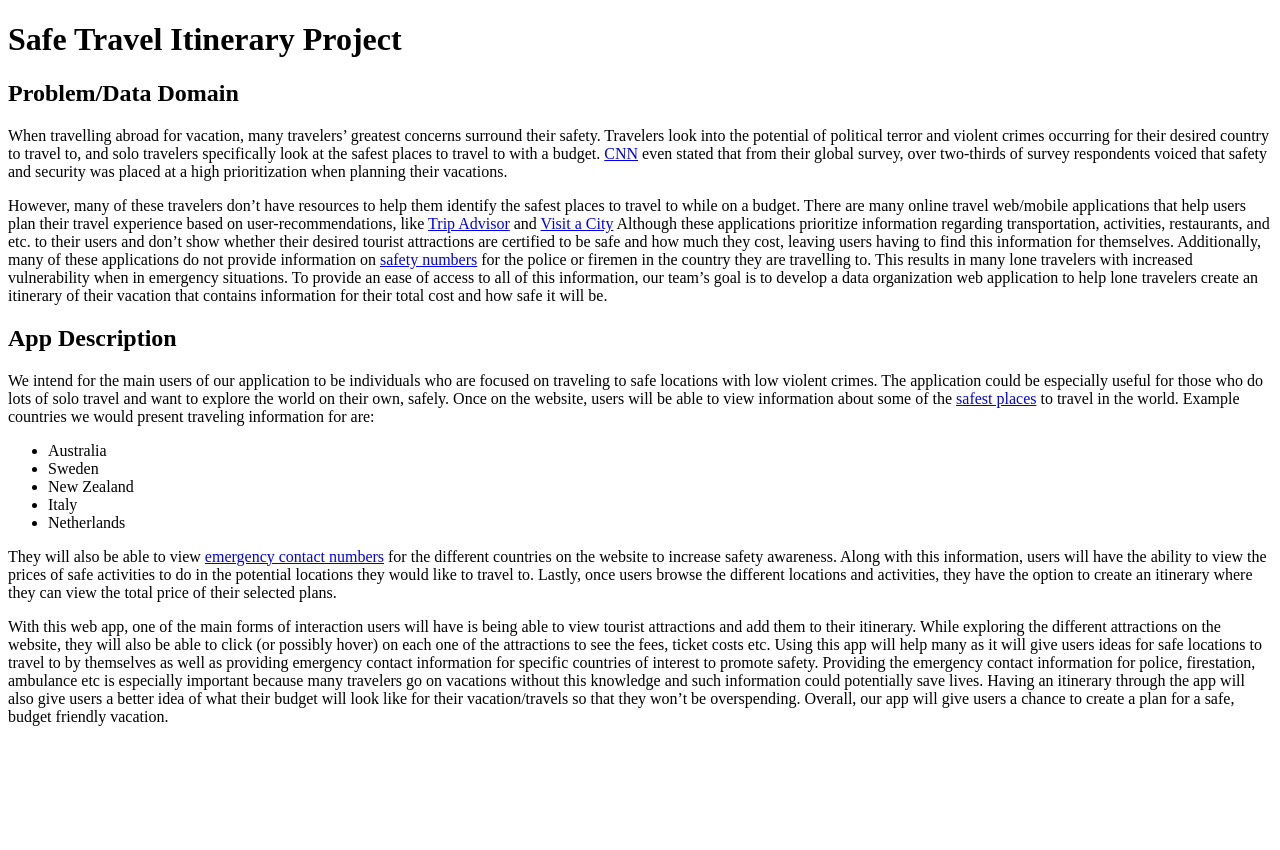
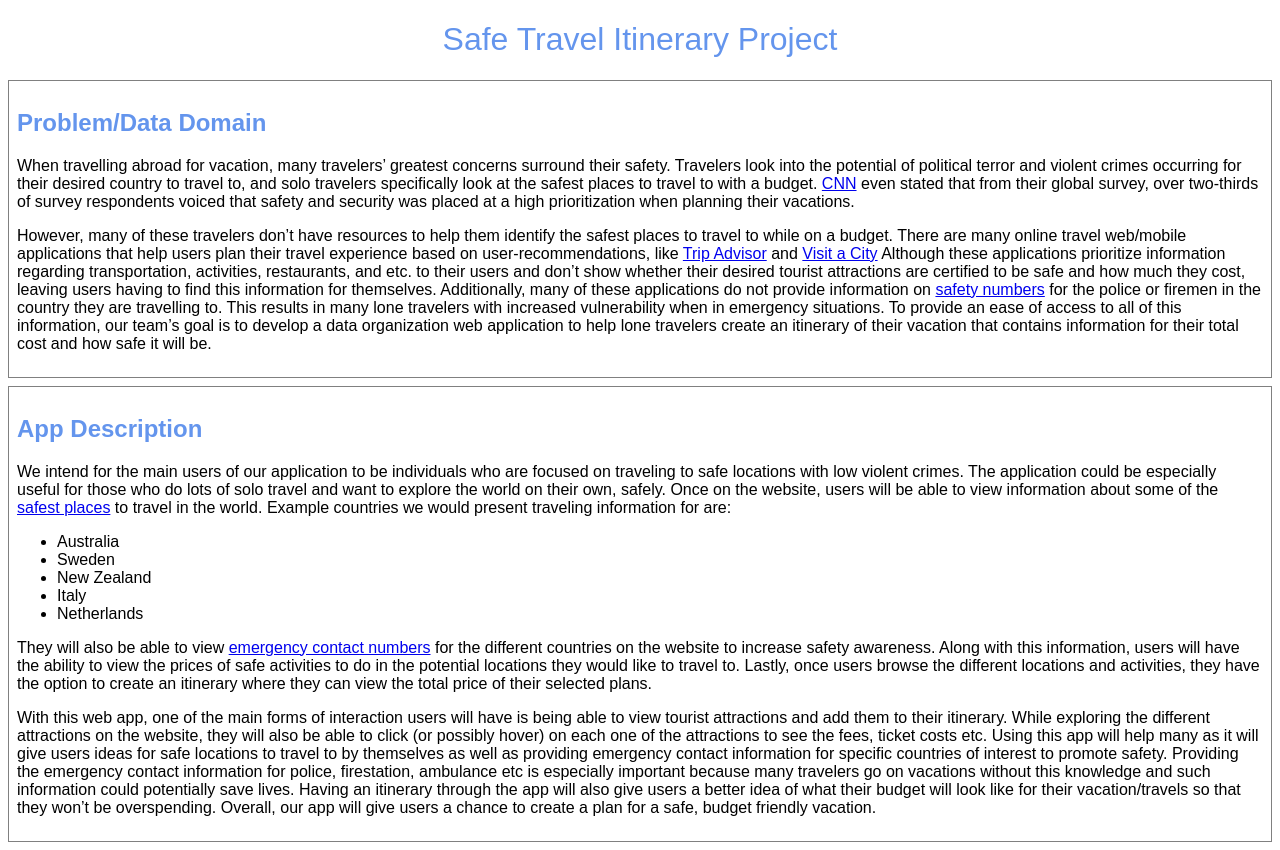
Before and after one commit to info340-wi21/project-1-group-7, a website: page proposal.html in a window 1280 px wide. Before the commit the page ends 800 px from the top, so only its background shows below. Drawn offline with Linux system fonts and the light colour scheme.

Commit message:
final changes to html, readMe file and css

```diff
--- /dev/null
+++ b/css/style.css
@@ -0,0 +1,24 @@
+h1{
+    font-weight: 300;
+    text-align: center;
+    color: cornflowerblue;
+
+}
+
+h2{
+    color: cornflowerblue;
+}
+
+main{
+    font-family: "Arial";
+}
+
+header{
+    padding: .5rem 0;
+}
+
+section{
+    margin: .5rem 0;
+    padding: .5rem;
+    border: 1px solid gray;
+}
--- a/proposal.html
+++ b/proposal.html
@@ -5,6 +5,7 @@
     <meta charset="utf-8">
     <meta name="author" content="Angelina Lum, Shreya Raj & Faiza Hussain">
     <meta name="description" content="Proposal for Project 1">
+    <link rel="stylesheet" href="css/style.css">
     <title>Safe Travel Itinerary</title>
 </head>
 
```
Also changed, not shown: README.md.
